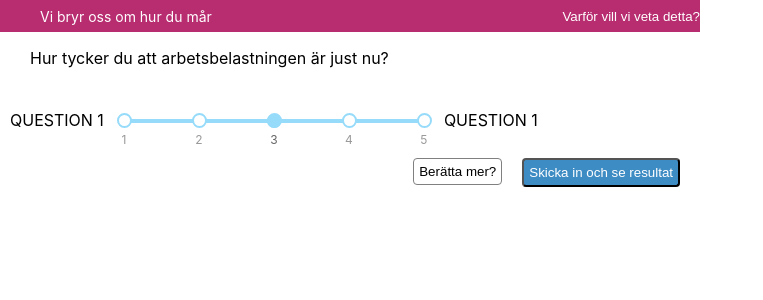
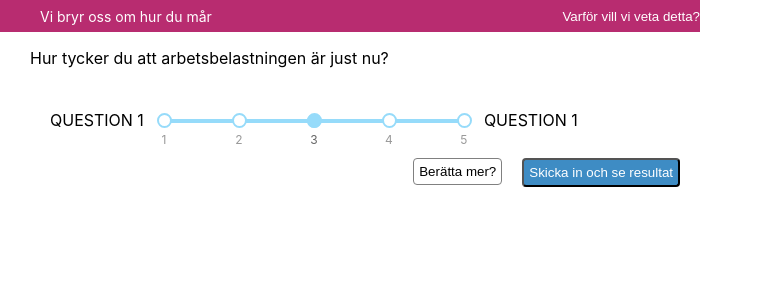
Before and after one commit to JohannesAlmroth/2lips, a React (Create React App) app: page / in a window 1280 px wide. Shown: the top 300 px of the page, without its empty margins (0-763 px from the left). Built offline with nearby package versions, Linux system fonts and the light colour scheme.

Commit message:
fixed padding

```diff
--- a/src/components/SliderGroup.js
+++ b/src/components/SliderGroup.js
@@ -7,8 +7,9 @@ import styled from 'styled-components';
 
 
 const SliderWrapper = styled.div`
-  margin: 10px;
-  display:flex;
+  text-align: center;
+  margin: 10px 50px;
+  display: flex;
   flex-direction: row;
 `;
 
@@ -19,7 +20,6 @@ function SliderGroup() {
       <p> QUESTION 1</p>
     <NMISlider/>
       <p> QUESTION 1</p>
-
     </SliderWrapper>
   );
 
```
